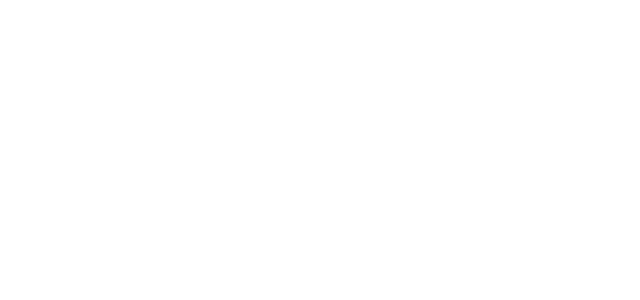
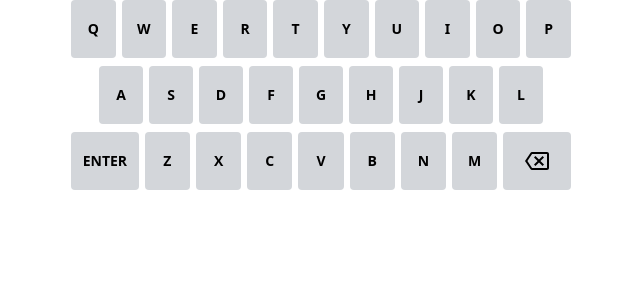
Before and after one commit to gitoido/gyattle, a Next.js app: page / in a window 1280 px wide. Shown: the top 300 px of the page, without its empty margins (319-959 px from the left). Built offline with nearby package versions, Linux system fonts and the light colour scheme.

Commit message:
implemented the Keyboard component

```diff
--- /dev/null
+++ b/data/common/keyboard.tsx
@@ -0,0 +1,182 @@
+import { generateId } from 'lib/id';
+import Image from 'next/image';
+import BackspaceSVG from 'public/svg/backspace.svg';
+import { KeyboardKeyState } from 'src/enums/keyboardKeyState';
+import { IKeyboardKey } from 'src/interfaces/keyboardKey.interface';
+
+export const keyboardRow1: IKeyboardKey[] = [
+  {
+    id: generateId(),
+    state: KeyboardKeyState.IDLE,
+    dataKey: 'q',
+    content: <>q</>,
+  },
+  {
+    id: generateId(),
+    state: KeyboardKeyState.IDLE,
+    dataKey: 'w',
+    content: <>w</>,
+  },
+  {
+    id: generateId(),
+    state: KeyboardKeyState.IDLE,
+    dataKey: 'e',
+    content: <>e</>,
+  },
+  {
+    id: generateId(),
+    state: KeyboardKeyState.IDLE,
+    dataKey: 'r',
+    content: <>r</>,
+  },
+  {
+    id: generateId(),
+    state: KeyboardKeyState.IDLE,
+    dataKey: 't',
+    content: <>t</>,
+  },
+  {
+    id: generateId(),
+    state: KeyboardKeyState.IDLE,
+    dataKey: 'y',
+    content: <>y</>,
+  },
+  {
+    id: generateId(),
+    state: KeyboardKeyState.IDLE,
+    dataKey: 'u',
+    content: <>u</>,
+  },
+  {
+    id: generateId(),
+    state: KeyboardKeyState.IDLE,
+    dataKey: 'i',
+    content: <>i</>,
+  },
+  {
+    id: generateId(),
+    state: KeyboardKeyState.IDLE,
+    dataKey: 'o',
+    content: <>o</>,
+  },
+  {
+    id: generateId(),
+    state: KeyboardKeyState.IDLE,
+    dataKey: 'p',
+    content: <>p</>,
+  },
+];
+
+export const keyboardRow2: IKeyboardKey[] = [
+  {
+    id: generateId(),
+    state: KeyboardKeyState.IDLE,
+    dataKey: 'a',
+    content: <>a</>,
+  },
+  {
+    id: generateId(),
+    state: KeyboardKeyState.IDLE,
+    dataKey: 's',
+    content: <>s</>,
+  },
+  {
+    id: generateId(),
+    state: KeyboardKeyState.IDLE,
+    dataKey: 'd',
+    content: <>d</>,
+  },
+  {
+    id: generateId(),
+    state: KeyboardKeyState.IDLE,
+    dataKey: 'f',
+    content: <>f</>,
+  },
+  {
+    id: generateId(),
+    state: KeyboardKeyState.IDLE,
+    dataKey: 'g',
+    content: <>g</>,
+  },
+  {
+    id: generateId(),
+    state: KeyboardKeyState.IDLE,
+    dataKey: 'h',
+    content: <>h</>,
+  },
+  {
+    id: generateId(),
+    state: KeyboardKeyState.IDLE,
+    dataKey: 'j',
+    content: <>j</>,
+  },
+  {
+    id: generateId(),
+    state: KeyboardKeyState.IDLE,
+    dataKey: 'k',
+    content: <>k</>,
+  },
+  {
+    id: generateId(),
+    state: KeyboardKeyState.IDLE,
+    dataKey: 'l',
+    content: <>l</>,
+  },
+];
+
+export const keyboardRow3: IKeyboardKey[] = [
+  {
+    id: generateId(),
+    state: KeyboardKeyState.IDLE,
+    dataKey: '↵',
+    content: <>enter</>,
+  },
+  {
+    id: generateId(),
+    state: KeyboardKeyState.IDLE,
+    dataKey: 'z',
+    content: <>z</>,
+  },
+  {
+    id: generateId(),
+    state: KeyboardKeyState.IDLE,
+    dataKey: 'x',
+    content: <>x</>,
+  },
+  {
+    id: generateId(),
+    state: KeyboardKeyState.IDLE,
+    dataKey: 'c',
+    content: <>c</>,
+  },
+  {
+    id: generateId(),
+    state: KeyboardKeyState.IDLE,
+    dataKey: 'v',
+    content: <>v</>,
+  },
+  {
+    id: generateId(),
+    state: KeyboardKeyState.IDLE,
+    dataKey: 'b',
+    content: <>b</>,
+  },
+  {
+    id: generateId(),
+    state: KeyboardKeyState.IDLE,
+    dataKey: 'n',
+    content: <>n</>,
+  },
+  {
+    id: generateId(),
+    state: KeyboardKeyState.IDLE,
+    dataKey: 'm',
+    content: <>m</>,
+  },
+  {
+    id: generateId(),
+    state: KeyboardKeyState.IDLE,
+    dataKey: '←',
+    content: <Image src={BackspaceSVG} alt="Backspace icon" />,
+  },
+];
--- a/pages/index.tsx
+++ b/pages/index.tsx
@@ -1,7 +1,12 @@
 import type { NextPage } from 'next';
+import Keyboard from 'src/components/molecules/Keyboard';
 
 const Home: NextPage = () => {
-  return <div></div>;
+  return (
+    <div>
+      <Keyboard />
+    </div>
+  );
 };
 
 export default Home;
--- a/src/components/atoms/KeyboardKey.tsx
+++ b/src/components/atoms/KeyboardKey.tsx
@@ -7,19 +7,19 @@ interface Props {
   keyboardKey: IKeyboardKey;
 }
 
-const KeyboardKey: React.FC<Props> = ({ keyboardKey, children }) => {
+const KeyboardKey: React.FC<Props> = ({ keyboardKey }) => {
   return (
     <button
       type="button"
       data-key={keyboardKey.dataKey}
-      className={classNames(`flex h-[58px] flex-1 select-none items-center justify-center rounded font-bold uppercase`, {
+      className={classNames(`flex h-[58px] w-full select-none items-center justify-center rounded text-sm font-semibold uppercase`, {
         'bg-nwordle-gray-200': keyboardKey.state === KeyboardKeyState.IDLE,
         'bg-nwordle-gray-400 text-white': keyboardKey.state === KeyboardKeyState.ABSENT,
         'bg-nwordle-yellow-50 text-white': keyboardKey.state === KeyboardKeyState.PRESENT,
         'bg-nwordle-green-50 text-white': keyboardKey.state === KeyboardKeyState.CORRECT,
       })}
     >
-      {children}
+      {keyboardKey.content}
     </button>
   );
 };
--- /dev/null
+++ b/src/components/molecules/Keyboard.tsx
@@ -0,0 +1,63 @@
+import classNames from 'classnames';
+import { keyboardRow1, keyboardRow2, keyboardRow3 } from 'data/common/keyboard';
+import React, { useMemo } from 'react';
+import KeyboardKey from 'src/components/atoms/KeyboardKey';
+
+const Keyboard: React.FC = () => {
+  const firstRow = useMemo(
+    () => (
+      <div className="flex gap-1.5">
+        {keyboardRow1.map((keyboardKey) => (
+          <div key={keyboardKey.id} className="flex-1">
+            <KeyboardKey keyboardKey={keyboardKey} />
+          </div>
+        ))}
+      </div>
+    ),
+    []
+  );
+
+  const secondRow = useMemo(
+    () => (
+      <div className="flex gap-1.5">
+        <div className="flex-[0.5]"></div>
+        {keyboardRow2.map((keyboardKey) => (
+          <div key={keyboardKey.id} className="flex-1">
+            <KeyboardKey keyboardKey={keyboardKey} />
+          </div>
+        ))}
+        <div className="flex-[0.5]"></div>
+      </div>
+    ),
+    []
+  );
+
+  const thirdRow = useMemo(
+    () => (
+      <div className="flex gap-1.5">
+        {keyboardRow3.map((keyboardKey, index) => (
+          <div
+            key={keyboardKey.id}
+            className={classNames({
+              'flex-1': index > 0 && index < keyboardRow3.length - 1,
+              'flex-[1.5]': index === 0 || index === keyboardRow3.length - 1,
+            })}
+          >
+            <KeyboardKey keyboardKey={keyboardKey} />
+          </div>
+        ))}
+      </div>
+    ),
+    []
+  );
+
+  return (
+    <div className="flex flex-col gap-2">
+      {firstRow}
+      {secondRow}
+      {thirdRow}
+    </div>
+  );
+};
+
+export default Keyboard;
```
Also changed, not shown: public/svg/backspace.svg (added).
